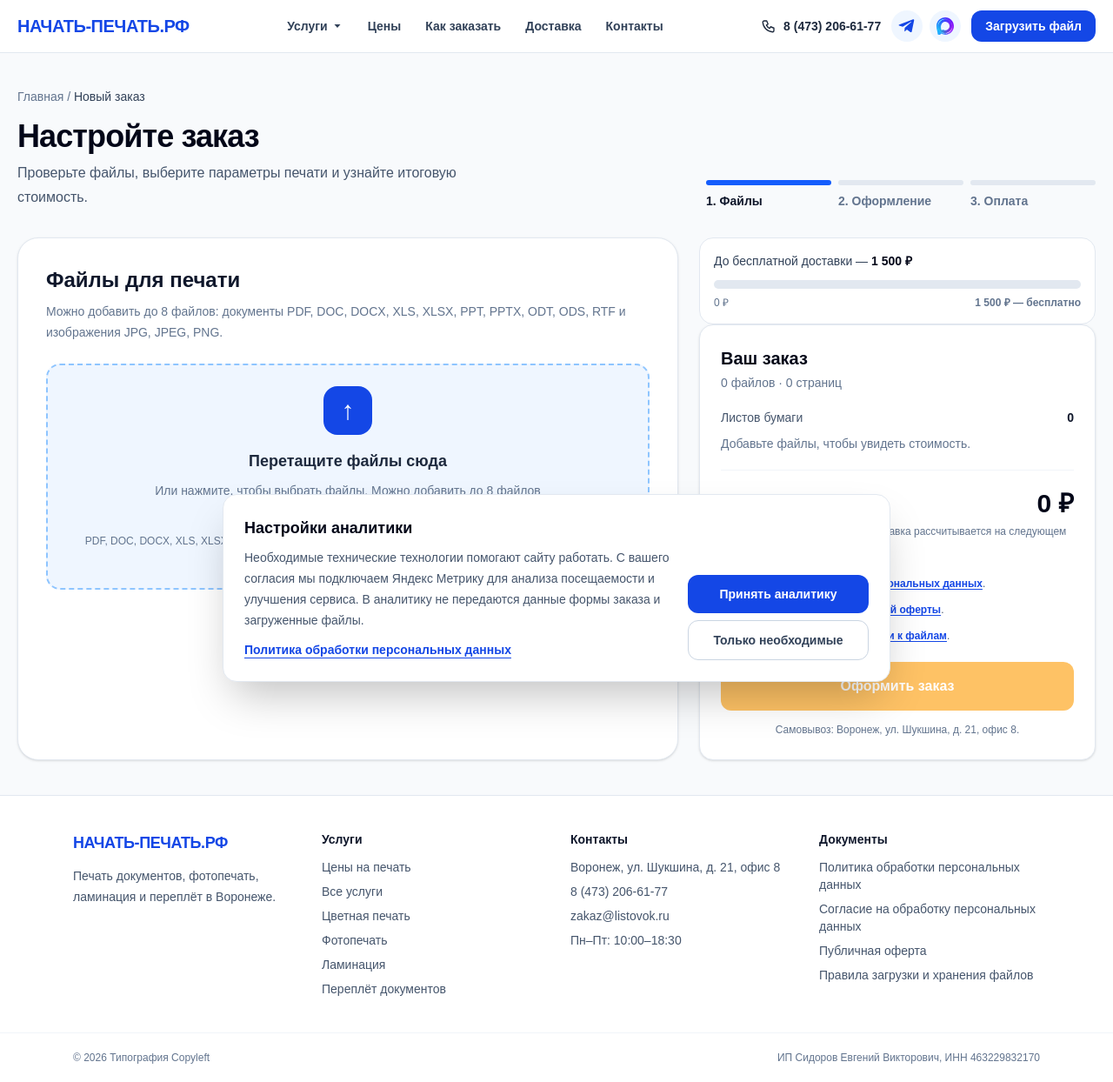
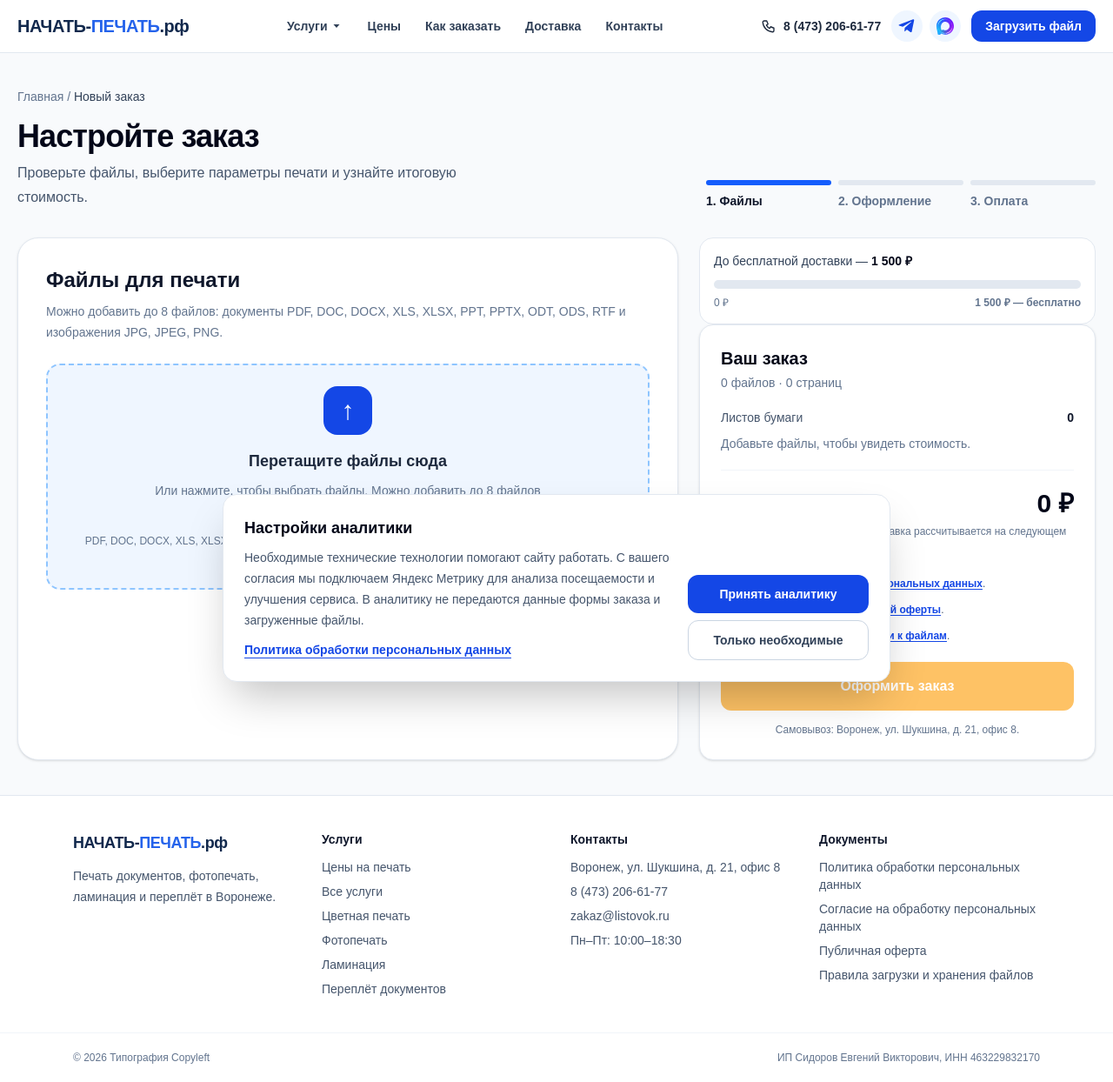
Before and after one commit to belamiru/raspechatka, a Next.js app: page /order in a window 1280 px wide. Shown: the whole page at 87% size. Built offline with nearby package versions, Linux system fonts and the light colour scheme.

Commit message:
feat: two-tone brand logo with ink and blue

```diff
--- a/app/file-rules/page.tsx
+++ b/app/file-rules/page.tsx
@@ -1,5 +1,6 @@
 import type { Metadata } from "next";
 import { SiteFooter } from "@/components/site-footer";
+import { BrandLogo } from "@/components/brand-logo";
 
 export const metadata: Metadata = {
   title: "Правила загрузки и хранения файлов",
@@ -10,11 +11,8 @@ export default function FileRulesPage() {
     <main className="min-h-screen bg-slate-50 text-slate-900">
       <header className="border-b border-slate-200 bg-white">
         <div className="mx-auto flex max-w-6xl items-center justify-between px-5 py-4">
-          <a
-            href="/"
-            className="text-xl font-black tracking-tight text-blue-700"
-          >
-            НАЧАТЬ-ПЕЧАТЬ.РФ
+          <a href="/">
+            <BrandLogo size="page" />
           </a>
 
           <a
--- a/app/not-found.tsx
+++ b/app/not-found.tsx
@@ -1,6 +1,7 @@
 import type { Metadata } from "next";
 import Link from "next/link";
 import { SiteFooter } from "@/components/site-footer";
+import { BrandLogo } from "@/components/brand-logo";
 
 export const metadata: Metadata = {
   title: "Страница не найдена",
@@ -17,11 +18,8 @@ export default function NotFound() {
     <main className="flex min-h-screen flex-col bg-slate-50 text-slate-900">
       <header className="border-b border-slate-200 bg-white">
         <div className="mx-auto flex max-w-6xl items-center justify-between px-5 py-4">
-          <Link
-            href="/"
-            className="text-xl font-black tracking-tight text-blue-700"
-          >
-            НАЧАТЬ-ПЕЧАТЬ.РФ
+          <Link href="/">
+            <BrandLogo size="page" />
           </Link>
 
           <Link
--- a/app/offer/page.tsx
+++ b/app/offer/page.tsx
@@ -1,5 +1,6 @@
 import type { Metadata } from "next";
 import { SiteFooter } from "@/components/site-footer";
+import { BrandLogo } from "@/components/brand-logo";
 
 export const metadata: Metadata = {
   title: "Публичная оферта",
@@ -10,11 +11,8 @@ export default function OfferPage() {
     <main className="min-h-screen bg-slate-50 text-slate-900">
       <header className="border-b border-slate-200 bg-white">
         <div className="mx-auto flex max-w-6xl items-center justify-between px-5 py-4">
-          <a
-            href="/"
-            className="text-xl font-black tracking-tight text-blue-700"
-          >
-            НАЧАТЬ-ПЕЧАТЬ.РФ
+          <a href="/">
+            <BrandLogo size="page" />
           </a>
 
           <a
--- a/app/personal-data-consent/page.tsx
+++ b/app/personal-data-consent/page.tsx
@@ -1,5 +1,6 @@
 import type { Metadata } from "next";
 import { SiteFooter } from "@/components/site-footer";
+import { BrandLogo } from "@/components/brand-logo";
 
 export const metadata: Metadata = {
   title: "Согласие на обработку персональных данных",
@@ -10,11 +11,8 @@ export default function PersonalDataConsentPage() {
     <main className="min-h-screen bg-slate-50 text-slate-900">
       <header className="border-b border-slate-200 bg-white">
         <div className="mx-auto flex max-w-6xl items-center justify-between px-5 py-4">
-          <a
-            href="/"
-            className="text-xl font-black tracking-tight text-blue-700"
-          >
-            НАЧАТЬ-ПЕЧАТЬ.РФ
+          <a href="/">
+            <BrandLogo size="page" />
           </a>
 
           <a
--- a/app/privacy/page.tsx
+++ b/app/privacy/page.tsx
@@ -1,5 +1,6 @@
 import type { Metadata } from "next";
 import { SiteFooter } from "@/components/site-footer";
+import { BrandLogo } from "@/components/brand-logo";
 import { CookieSettingsButton } from "@/components/cookie-settings-button";
 
 export const metadata: Metadata = {
@@ -11,8 +12,8 @@ export default function PrivacyPage() {
     <main className="min-h-screen bg-slate-50 text-slate-900">
       <header className="border-b border-slate-200 bg-white">
         <div className="mx-auto flex max-w-6xl items-center justify-between px-5 py-4">
-          <a href="/" className="text-xl font-black tracking-tight text-blue-700">
-            НАЧАТЬ-ПЕЧАТЬ.РФ
+          <a href="/">
+            <BrandLogo size="page" />
           </a>
 
           <a
--- /dev/null
+++ b/components/brand-logo.tsx
@@ -0,0 +1,51 @@
+/*
+ * Логотип сайта: НАЧАТЬ-ПЕЧАТЬ.РФ
+ *
+ * Цвета по частям:
+ *   «НАЧАТЬ»  — чернильный (тёмно-синий);
+ *   дефис     — чернильный;
+ *   «ПЕЧАТЬ»  — голубой;
+ *   точка     — чернильный;
+ *   «рф»      — строчными, чернильный.
+ *
+ * Компонент один на весь сайт. Раньше название было вписано в семь файлов,
+ * и любая правка требовала менять каждое — теперь достаточно этого.
+ */
+
+/* Чернильный: тёмно-синий, почти чёрный с синим отливом. */
+export const INK_COLOR = "#12294d";
+
+/* Голубой для второй половины названия. */
+export const BRAND_BLUE_COLOR = "#2563eb";
+
+/*
+ * Начертание намеренно не самое жирное: прежний font-black (900) выглядел
+ * слишком тяжело, здесь font-bold (700).
+ *
+ * Размеры подобраны так, чтобы в шапке на телефоне название не выталкивало
+ * кнопку «Загрузить файл» и бургер: 13px на узких экранах, 18px с sm, 20px на lg.
+ */
+const SIZE_CLASSES = {
+  header: "whitespace-nowrap text-[13px] sm:text-lg lg:text-xl",
+  footer: "text-lg",
+  page: "text-xl",
+} as const;
+
+export type BrandLogoSize = keyof typeof SIZE_CLASSES;
+
+export function BrandLogo({
+  size = "header",
+  className = "",
+}: {
+  size?: BrandLogoSize;
+  className?: string;
+}) {
+  return (
+    <span className={`font-bold tracking-tight ${SIZE_CLASSES[size]} ${className}`.trim()}>
+      <span style={{ color: INK_COLOR }}>НАЧАТЬ</span>
+      <span style={{ color: INK_COLOR }}>-</span>
+      <span style={{ color: BRAND_BLUE_COLOR }}>ПЕЧАТЬ</span>
+      <span style={{ color: INK_COLOR }}>.рф</span>
+    </span>
+  );
+}
--- a/components/site-footer.tsx
+++ b/components/site-footer.tsx
@@ -1,15 +1,13 @@
 import Link from "next/link";
+import { BrandLogo } from "@/components/brand-logo";
 
 export function SiteFooter() {
   return (
     <footer className="border-t border-slate-200 bg-white">
       <div className="mx-auto grid max-w-6xl gap-8 px-5 py-10 sm:grid-cols-2 lg:grid-cols-4">
         <div>
-          <Link
-            href="/"
-            className="text-lg font-black tracking-tight text-blue-700"
-          >
-            НАЧАТЬ-ПЕЧАТЬ.РФ
+          <Link href="/">
+            <BrandLogo size="footer" />
           </Link>
 
           <p className="mt-3 text-sm leading-6 text-slate-600">
--- a/components/site-header.tsx
+++ b/components/site-header.tsx
@@ -1,6 +1,7 @@
 "use client";
 
 import { useEffect, useRef, useState } from "react";
+import { BrandLogo } from "@/components/brand-logo";
 
 const PHONE_LABEL = "8 (473) 206-61-77";
 const PHONE_HREF = "tel:+74732066177";
@@ -117,16 +118,8 @@ export function SiteHeader() {
   return (
     <header className="sticky top-0 z-40 border-b border-slate-200 bg-white/95 backdrop-blur">
       <div className="mx-auto flex max-w-7xl items-center justify-between gap-3 px-4 py-3 sm:px-5">
-        {/*
-          Название длиннее прежнего на 60%: на телефоне рядом с ним ещё кнопка
-          загрузки и бургер. Поэтому на узких экранах шрифт мельче, а с sm —
-          прежний размер. whitespace-nowrap не даёт ломаться на две строки.
-        */}
-        <a
-          href="/"
-          className="shrink-0 whitespace-nowrap text-[13px] font-black tracking-tight text-blue-700 sm:text-lg lg:text-xl"
-        >
-          НАЧАТЬ-ПЕЧАТЬ.РФ
+        <a href="/" className="shrink-0">
+          <BrandLogo size="header" />
         </a>
 
         <nav className="hidden items-center gap-1 lg:flex" aria-label="Основное меню">
```
